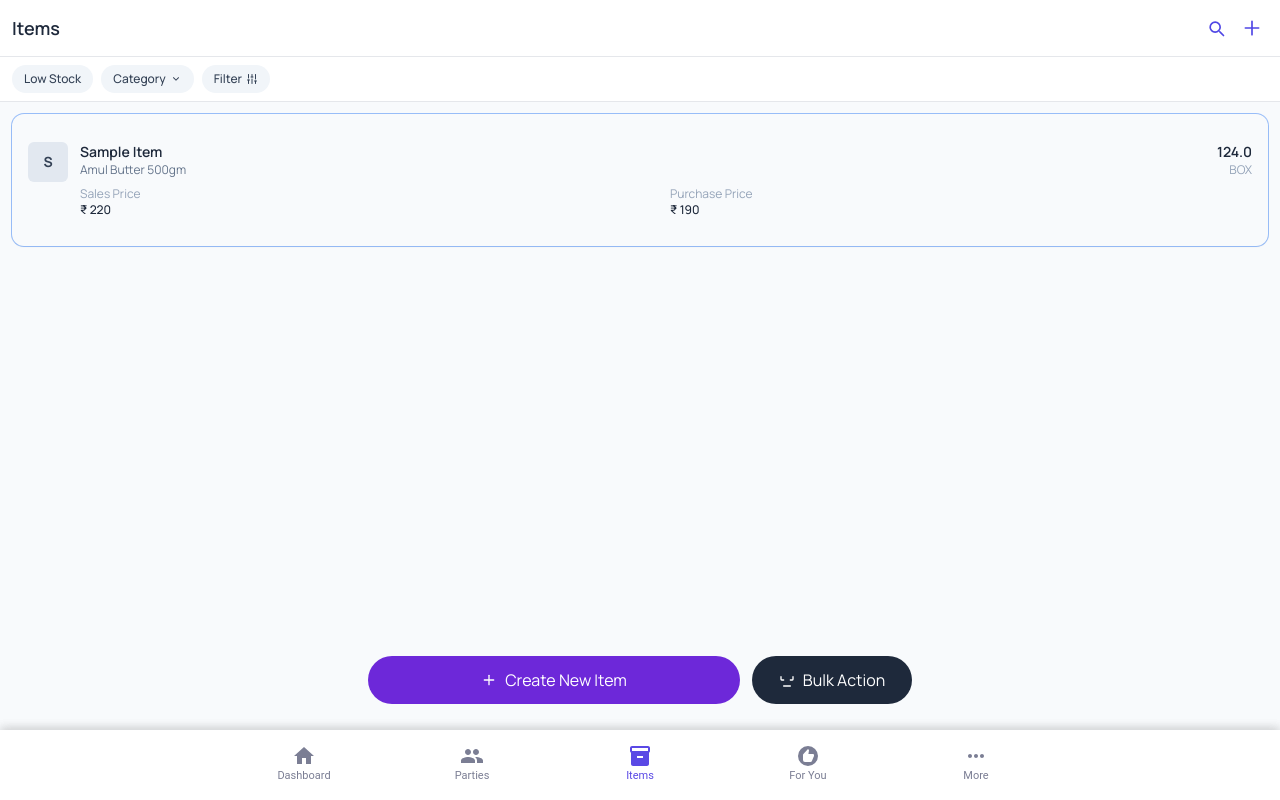
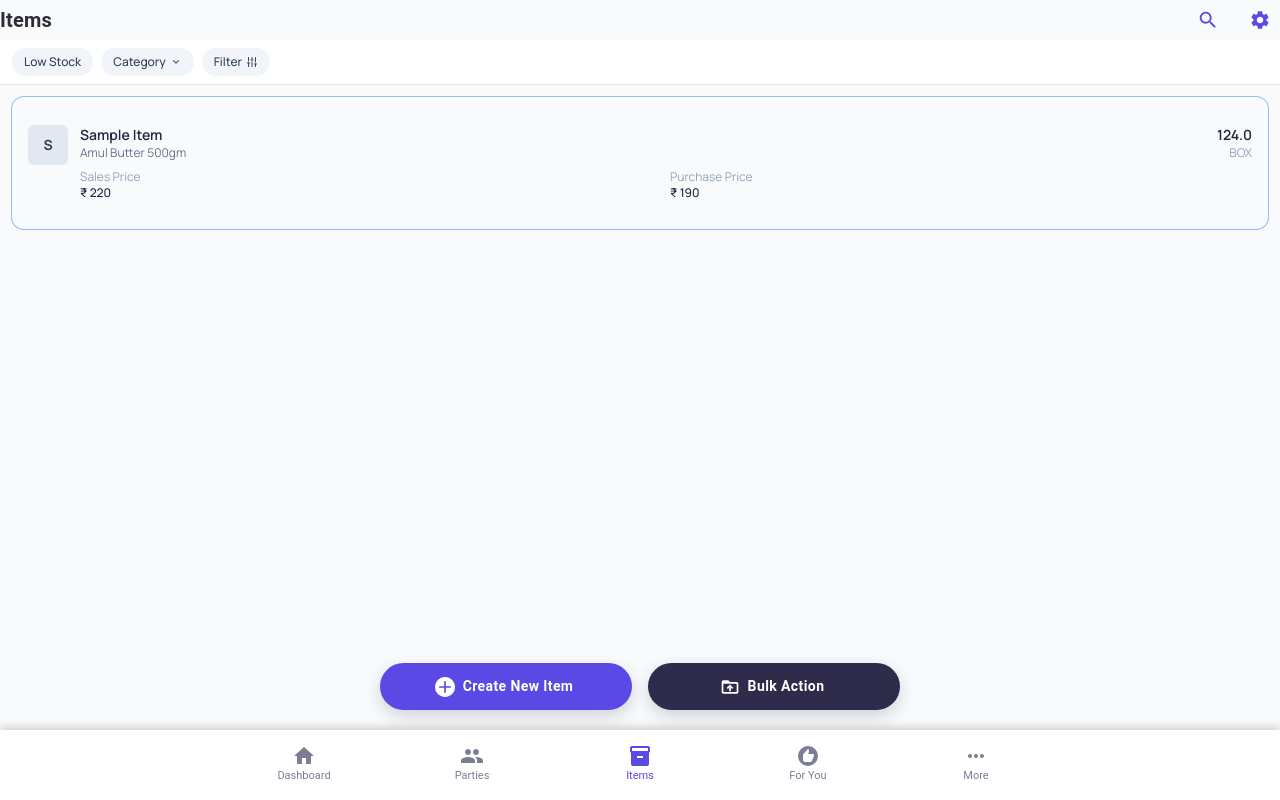
Before and after one commit to Manan-115/bill_app, a Next.js app in the folder ebill_app/: page /items in a window 1280 px wide. Built offline with nearby package versions, Linux system fonts and the light colour scheme.

Commit message:
fix: added topnavbar and actionbuttonbar

```diff
--- a/ebill_app/app/items/page.jsx
+++ b/ebill_app/app/items/page.jsx
@@ -5,24 +5,15 @@ import BottomNav from '@/components/navigation/BottomNav';
 import { Card, CardContent } from "@/components/ui/card";
 import { Button } from "@/components/ui/button";
 import { Plus, Sliders } from "lucide-react";
+import TopNavBar from '@/components/navigation/TopNavBar';
+import ActionButtonsBar from "@/components/actions/ActionButtonsBar";
 
 export default function ItemsPage() {
   const [categoryOpen, setCategoryOpen] = React.useState(false);
 
   return (
     <div className="flex flex-col min-h-screen pb-28 bg-slate-50">
-      {/* Header */}
-      <div className="flex items-center justify-between px-3 py-3 bg-white border-b">
-        <h2 className="text-lg font-semibold text-slate-800">Items</h2>
-        <div className="flex items-center gap-1 text-indigo-600">
-          <button className="p-1.5 rounded-md hover:bg-indigo-50">
-            <svg xmlns="http://www.w3.org/2000/svg" className="w-5 h-5" fill="none" viewBox="0 0 24 24" stroke="currentColor"><path strokeLinecap="round" strokeLinejoin="round" strokeWidth={2} d="M21 21l-4.35-4.35M17 11a6 6 0 11-12 0 6 6 0 0112 0z" /></svg>
-          </button>
-          <button className="p-1.5 rounded-md hover:bg-indigo-50">
-            <svg xmlns="http://www.w3.org/2000/svg" className="w-5 h-5" viewBox="0 0 24 24" fill="none" stroke="currentColor"><path strokeWidth={2} strokeLinecap="round" strokeLinejoin="round" d="M12 4v16m8-8H4"/></svg>
-          </button>
-        </div>
-      </div>
+      <TopNavBar variant="items" />
 
       {/* Filters */}
       <div className="flex gap-2 px-3 py-2 bg-white border-b overflow-x-auto">
@@ -72,16 +63,7 @@ export default function ItemsPage() {
         </Card>
       </div>
 
-      {/* Floating actions (centered) */}
-      <div className="fixed bottom-24 left-0 right-0 px-4 max-w-xl mx-auto flex items-center justify-between gap-3 z-40">
-        <Button className="bg-violet-700 hover:bg-violet-800 text-white rounded-full flex-1 h-12 flex items-center justify-center gap-2">
-          <Plus className="w-4 h-4" /> Create New Item
-        </Button>
-        <Button className="bg-slate-800 hover:bg-slate-900 text-white rounded-full h-12 w-40 flex items-center justify-center gap-2">
-          <svg className="w-4 h-4" viewBox="0 0 24 24" fill="none" stroke="currentColor"><path strokeWidth={2} strokeLinecap="round" strokeLinejoin="round" d="M3 7v4a1 1 0 001 1h3M21 7v4a1 1 0 01-1 1h-3M7 21h10"/></svg>
-          Bulk Action
-        </Button>
-      </div>
+      <ActionButtonsBar variant="items" />
 
       <BottomNav />
     </div>
```
